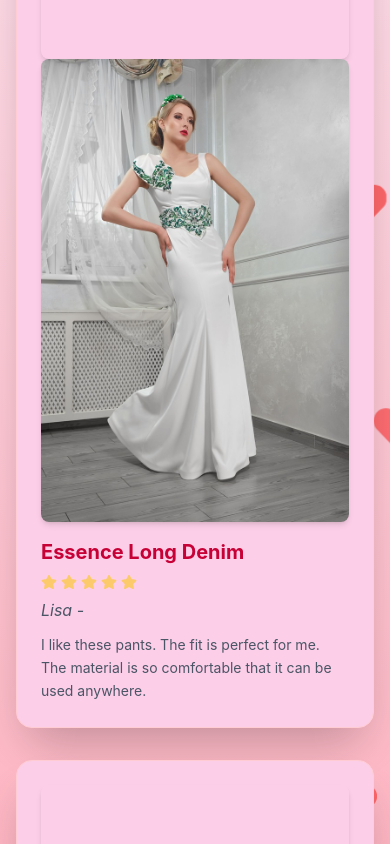
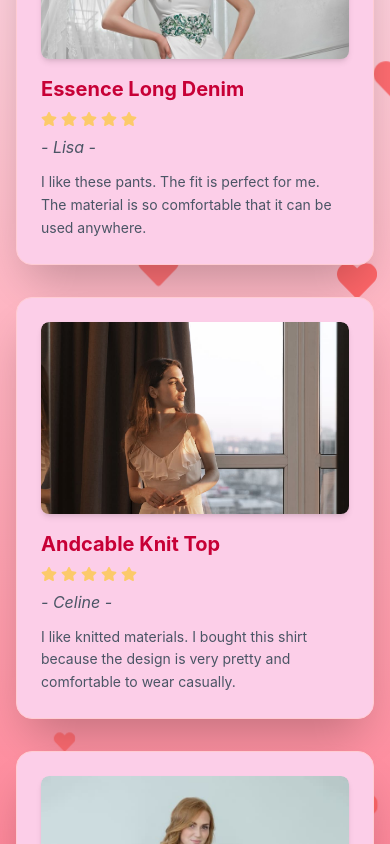
Before and after one commit to anshaf-thanish/ecom-react, a React (Vite) app: page / in a window 390 px wide. Shown: the part 9920-10764 px from the top of the page. Built offline with nearby package versions, Linux system fonts and the light colour scheme.

Commit message:
ad.carousel3

```diff
--- a/src/components/carousel.jsx
+++ b/src/components/carousel.jsx
@@ -69,12 +69,13 @@ const Carousel = () => {
               key={index}
               className="rounded-2xl bg-pink-200 shadow-2xl p-6 transform transition-all hover:shadow-rose-500 hover:ring-2 hover:ring-rose-300  hover:scale-105 duration-300 border border-rose-200"
             >
-                <div className="w-full h-48 sm:h-56 md:h-60 overflow-hidden rounded-lg object-cover object-top shadow-md transition-all duration-500"></div>
+              <div className="w-full h-48 sm:h-56 md:h-60 overflow-hidden rounded-lg object-cover object-top shadow-md transition-all duration-500">
                 <img
                   src={item.image}
                   alt={item.title}
-                className="w-full h-full md:h-60 object-cover object-top rounded-lg shadow-md transition-all duration-500"
+                  className="w-full h-full object-cover object-top rounded-lg shadow-md transition-all duration-500"
                 />
+                </div>
                 <h3 className="text-xl sm:text-2xl md:text-2xl font-bold text-rose-700 mt-4">
                   {item.title}
                 </h3>
@@ -85,10 +86,11 @@ const Carousel = () => {
                       <FaStar key={i} className="animate-pulse" />
                     ))}
                 </div>
-              <p className="text-gray-600 italic mt-2">{item.name} -</p>
+                <p className="text-gray-600 italic mt-2">- {item.name} -</p>
                 <p className="text-sm sm:text-base text-gray-600 mt-3 leading-relaxed">
                   {item.review}
                 </p>
+
             </div>
           ))}
         </div>
```
Lines whose indentation alone changed are shown as unchanged.
